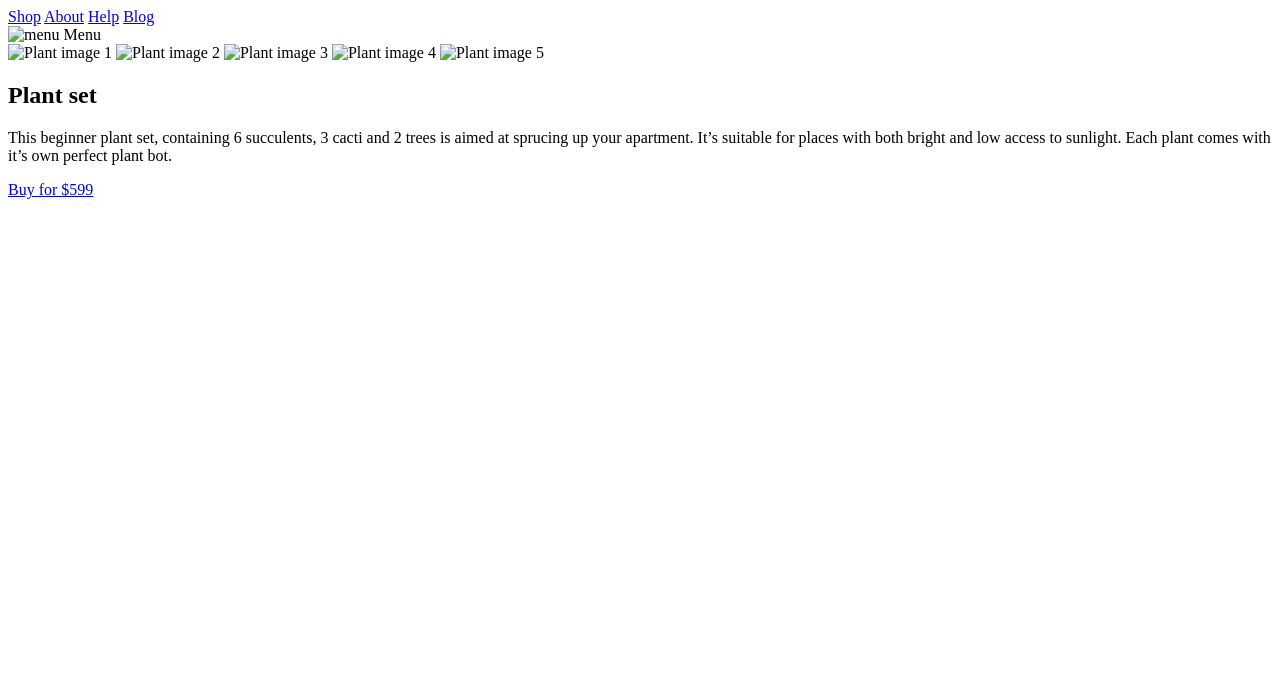
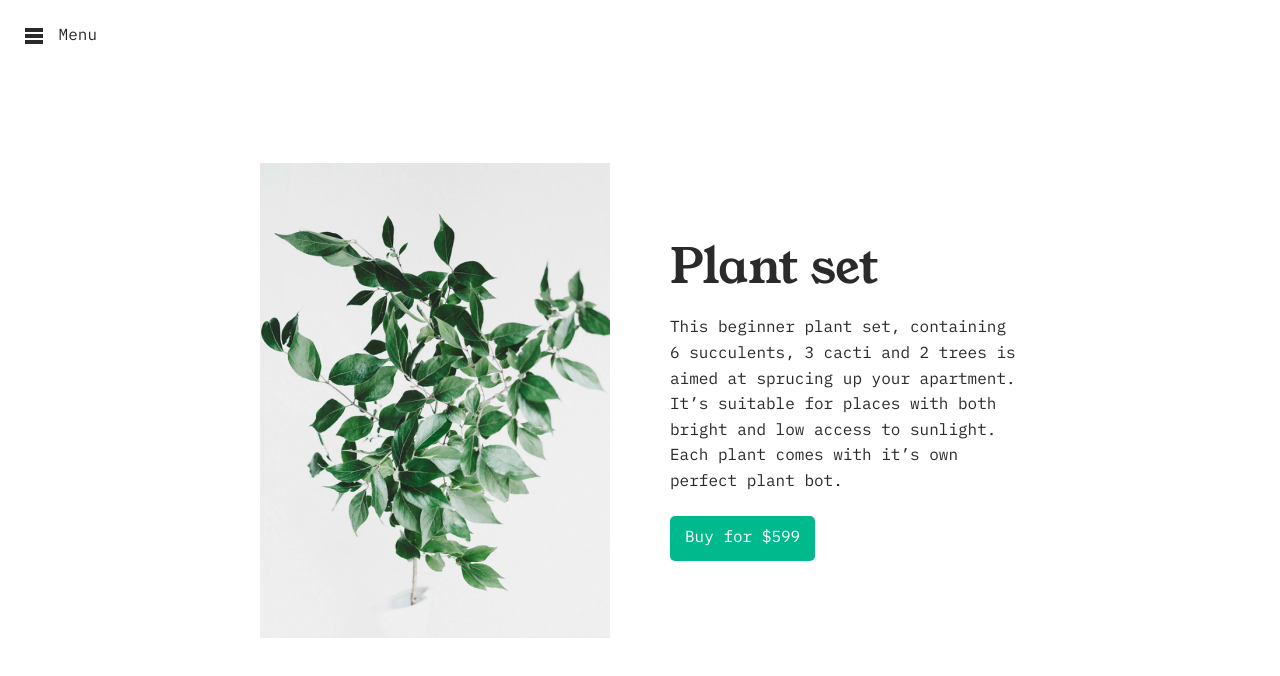
Before and after one commit to jonohewitt/plant-life, a plain HTML site: page index.html in a window 1280 px wide. Drawn offline with Linux system fonts and the light colour scheme; the site is published under a folder, as on GitHub Pages, so addresses that start at the root find nothing.

Commit message:
Convert to relative links

```diff
--- a/index.html
+++ b/index.html
@@ -3,8 +3,8 @@
   <head>
     <meta charset="utf-8" />
     <title>Plant Life</title>
-    <link rel="stylesheet" type="text/css" href="/plant-life/base.css" />
-    <link rel="stylesheet" type="text/css" href="/plant-life/style.css" />
+    <link rel="stylesheet" type="text/css" href="base.css" />
+    <link rel="stylesheet" type="text/css" href="style.css" />
   </head>
   <body>
     <nav>
@@ -16,35 +16,35 @@
 
     <main>
       <div class="toggle-nav">
-        <img src="/plant-life/assets/menu.svg" alt="menu" /> Menu
+        <img src="assets/menu.svg" alt="menu" /> Menu
       </div>
 
       <section>
         <div class="slides">
           <img
-            src="/plant-life/assets/plant1.jpg"
+            src="assets/plant1.jpg"
             alt="Plant image 1"
-            srcset="/plant-life/assets/plant1.jpg, /plant-life/assets/plant1-2x.jpg 2x"
+            srcset="assets/plant1.jpg, assets/plant1-2x.jpg 2x"
           />
           <img
-            src="/plant-life/assets/plant2.jpg"
+            src="assets/plant2.jpg"
             alt="Plant image 2"
-            srcset="/plant-life/assets/plant2.jpg, /plant-life/assets/plant2-2x.jpg 2x"
+            srcset="assets/plant2.jpg, assets/plant2-2x.jpg 2x"
           />
           <img
-            src="/plant-life/assets/plant3.jpg"
+            src="assets/plant3.jpg"
             alt="Plant image 3"
-            srcset="/plant-life/assets/plant3.jpg, /plant-life/assets/plant3-2x.jpg 2x"
+            srcset="assets/plant3.jpg, assets/plant3-2x.jpg 2x"
           />
           <img
             src="/plant-life/assets/plant4.jpg"
             alt="Plant image 4"
-            srcset="/plant-life/assets/plant4.jpg, /plant-life/assets/plant4-2x.jpg 2x"
+            srcset="assets/plant4.jpg, assets/plant4-2x.jpg 2x"
           />
           <img
-            src="/plant-life/assets/plant5.jpg"
+            src="assets/plant5.jpg"
             alt="Plant image 5"
-            srcset="/plant-life/assets/plant5.jpg, /plant-life/assets/plant5-2x.jpg 2x"
+            srcset="assets/plant5.jpg, assets/plant5-2x.jpg 2x"
           />
         </div>
 
@@ -62,6 +62,6 @@
     </main>
   </body>
 
-  <script src="/plant-life/menu.js"></script>
-  <script src="/plant-life/slides.js"></script>
+  <script src="menu.js"></script>
+  <script src="slides.js"></script>
 </html>
--- a/menu.js
+++ b/menu.js
@@ -5,8 +5,8 @@ toggleTag.addEventListener("click", () => {
   mainTag.classList.toggle("open");
 
   if (mainTag.classList.contains("open")) {
-    toggleTag.innerHTML = `<img src="/plant-life/assets/close.svg" alt="close icon"> Close`
+    toggleTag.innerHTML = `<img src="assets/close.svg" alt="close icon"> Close`
   } else {
-    toggleTag.innerHTML = `<img src="/plant-life/assets/menu.svg" alt="menu icon"> Menu`;
+    toggleTag.innerHTML = `<img src="assets/menu.svg" alt="menu icon"> Menu`;
   }
 })
--- a/style.css
+++ b/style.css
@@ -1,15 +1,15 @@
 @font-face {
   font-family: "IBM Plex Mono";
   src:
-    url("/plant-life/assets/ibm-plex-mono.woff2"),
-    url("/plant-life/assets/ibm-plex-mono.woff");
+    url("assets/ibm-plex-mono.woff2"),
+    url("assets/ibm-plex-mono.woff");
 }
 
 @font-face {
   font-family: "Young Serif";
   src:
-    url("/plant-life/assets/youngserif.woff2"),
-    url("/plant-life/assets/youngserif.woff");
+    url("assets/youngserif.woff2"),
+    url("assets/youngserif.woff");
 }
 
 @keyframes fade {
```
